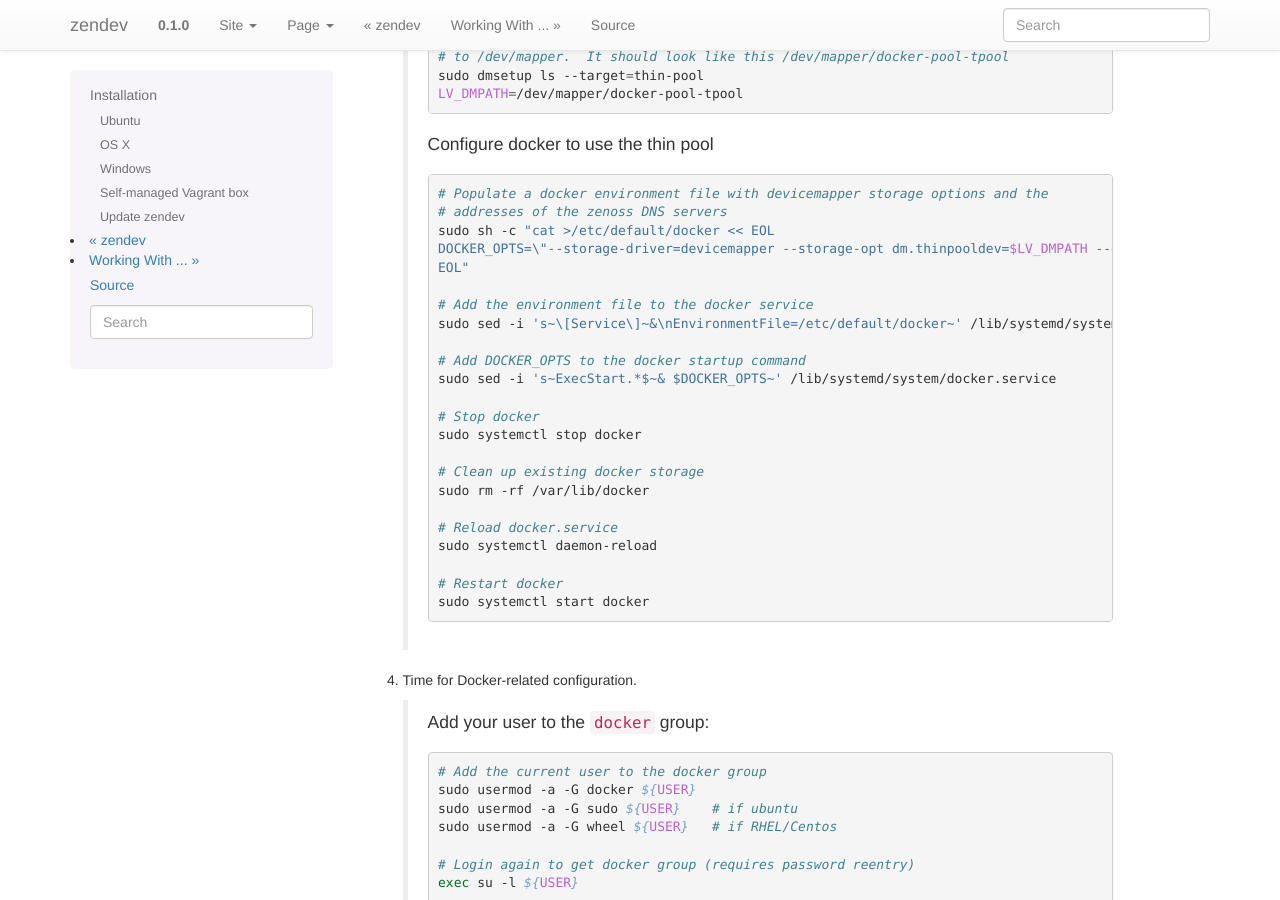
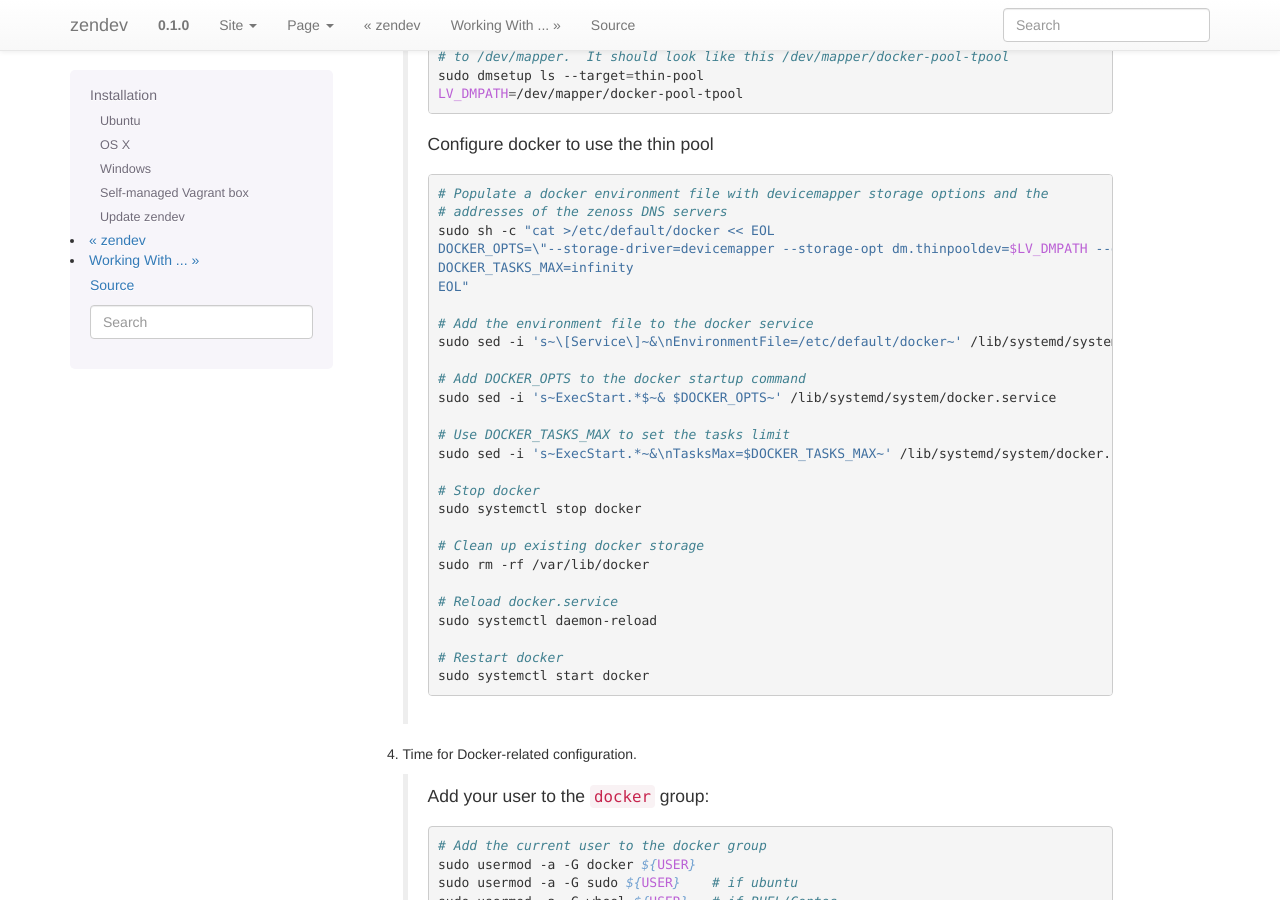
Before and after one commit to zenoss/zendev, a Sphinx documentation site: the page built from docs/installation.rst, in a window 1280 px wide and 900 px high, scrolled down 2340 px. Built offline with Sphinx 7.4.7, drawn with Linux system fonts in a browser that asks for light colours.

Commit message:
Update installation.rst

```diff
--- a/docs/installation.rst
+++ b/docs/installation.rst
@@ -140,6 +140,7 @@ Ubuntu
 	# addresses of the zenoss DNS servers
 	sudo sh -c "cat >/etc/default/docker << EOL
 	DOCKER_OPTS=\"--storage-driver=devicemapper --storage-opt dm.thinpooldev=$LV_DMPATH --dns 10.87.113.13 --dns 10.88.102.13\"
+	DOCKER_TASKS_MAX=infinity
 	EOL"
 
 	# Add the environment file to the docker service
@@ -147,6 +148,9 @@ Ubuntu
 
 	# Add DOCKER_OPTS to the docker startup command
 	sudo sed -i 's~ExecStart.*$~& $DOCKER_OPTS~' /lib/systemd/system/docker.service
+
+	# Use DOCKER_TASKS_MAX to set the tasks limit
+	sudo sed -i 's~ExecStart.*~&\nTasksMax=$DOCKER_TASKS_MAX~' /lib/systemd/system/docker.service
 
 	# Stop docker
 	sudo systemctl stop docker
```
